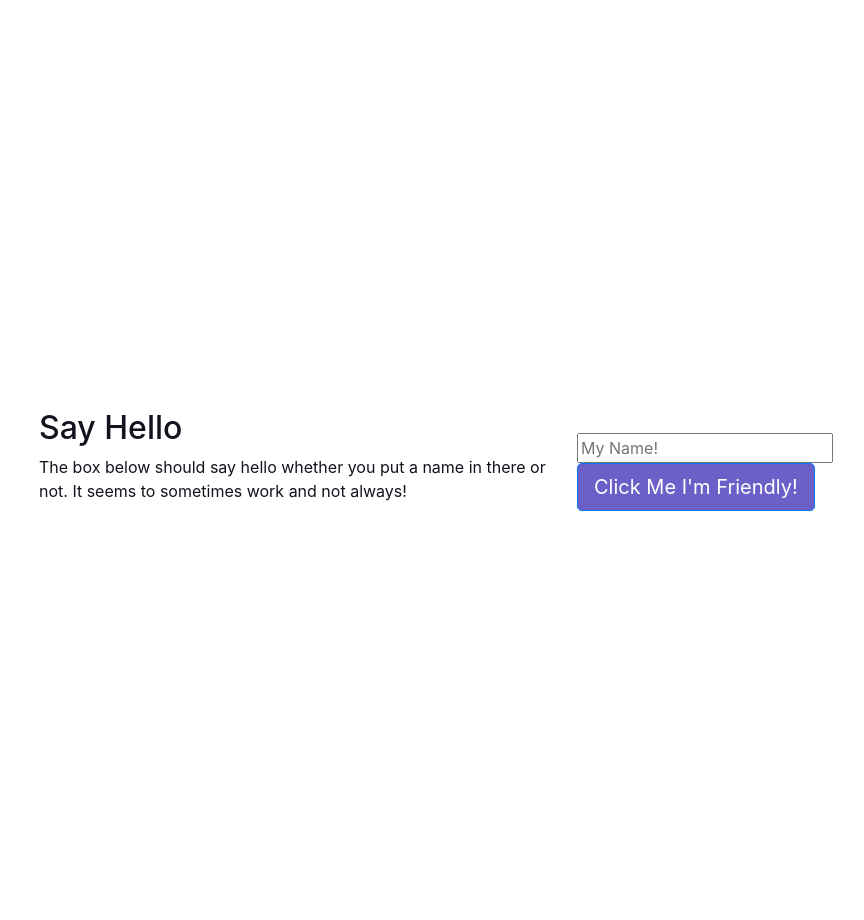
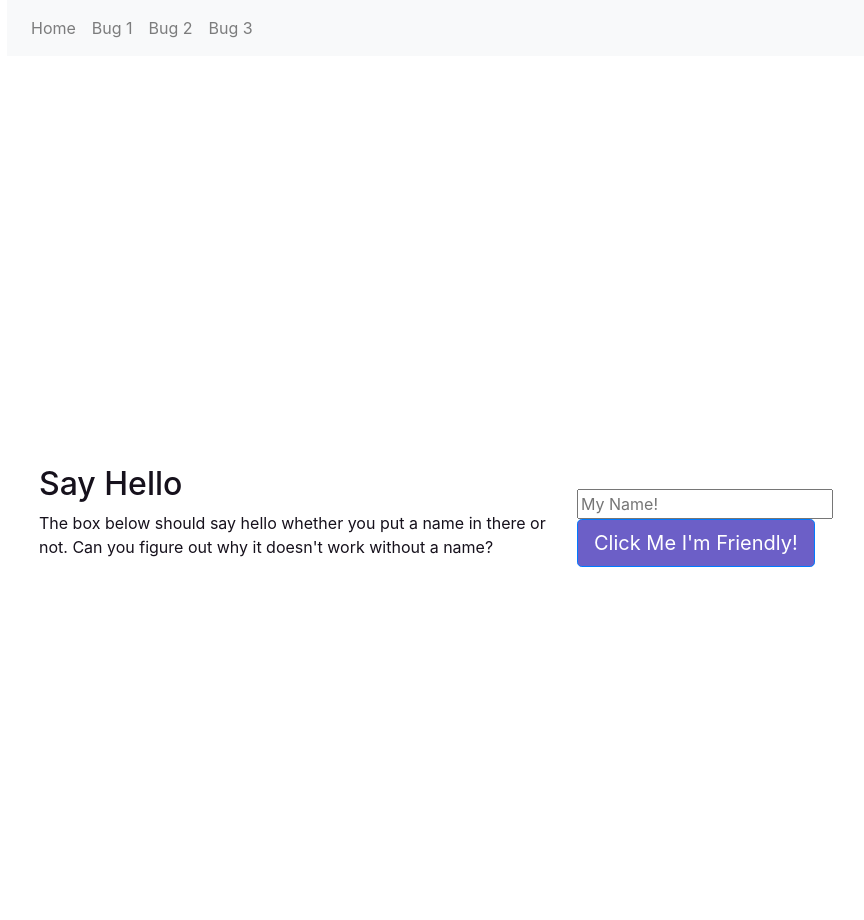
Before and after one commit to lauryndbrown/sentry-buggy-site, a Flask app: page /hello/ in a window 1280 px wide. Shown: the whole page, without its empty margins (78-942 px from the left). Before the commit the page ends 511 px from the top, so only its background shows below. Run offline with Flask 2, Linux system fonts and the light colour scheme; some libraries are stand-ins or nearby versions.

Commit message:
Added nav links.

```diff
--- a/templates/base.html
+++ b/templates/base.html
@@ -39,7 +39,24 @@
 	 });
     </script>
 
-
+<div class="container">
+  <nav class="navbar navbar-expand-lg navbar-light bg-light">
+      <ul class="navbar-nav">
+        <li class="nav-item">
+          <a class="nav-link" href="/">Home</a>
+        </li>
+        <li class="nav-item">
+          <a class="nav-link" href="/hello/">Bug 1</a>
+        </li>
+        <li class="nav-item">
+          <a class="nav-link" href="/count-down/">Bug 2</a>
+        </li>
+        <li class="nav-item">
+          <a class="nav-link" href="/name-and-number/">Bug 3</a>
+        </li>
+      </ul>
+  </nav>
+</div>
     <div class='container'>
         <div class="jumbotron">
             {% block content %}{% endblock %}
--- a/templates/bug-1-hello-sentry.html
+++ b/templates/bug-1-hello-sentry.html
@@ -5,7 +5,7 @@
         <h2>Say Hello</h2>
         <p>
             The box below should say hello whether you put a name in there or not.
-            It seems to sometimes work and not always!
+            Can you figure out why it doesn't work without a name?
         </p>
     </div>
     <div class="col">
```
